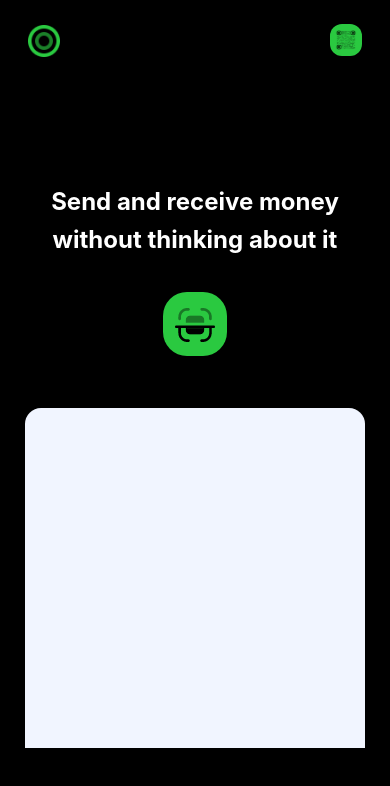
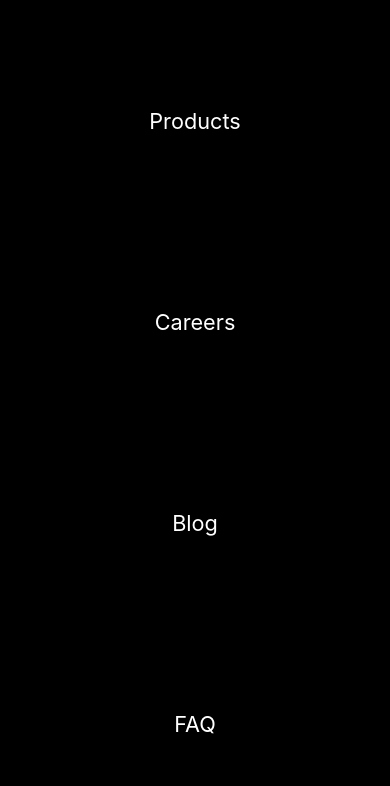
Before and after one commit to thatdeji/Mobile-app-landing-page, a Next.js app: page / in a window 390 px wide. Shown: the top 786 px of the page. Built offline with nearby package versions, Linux system fonts and the light colour scheme.

Commit message:
styling mobile menu

```diff
--- a/pages/index.js
+++ b/pages/index.js
@@ -82,6 +82,15 @@ export default function Home() {
               </li>
             ))}
           </ul>
+          <ul className={styles.menumobile}>
+            {links.map((link, index) => (
+              <li key={index} className={styles.menumobile__item}>
+                <Link href="/" className={styles.menumobile__link}>
+                  <a>{link}</a>
+                </Link>
+              </li>
+            ))}
+          </ul>
         </nav>
       </header>
       <main className={styles.main}>
--- a/styles/Home.module.css
+++ b/styles/Home.module.css
@@ -32,6 +32,9 @@
   display: flex;
   align-items: center;
   justify-content: space-between;
+}
+.menumobile {
+  display: none;
 }
 .menu a {
   font-size: 1.6rem;
@@ -217,6 +220,29 @@
 }
 @media screen and (max-width: 998px) {
   .nav {
+    position: fixed;
+    top: 0;
+    left: 0;
+    background-color: #000;
+    min-height: 100vh;
+    width: 100%;
+    z-index: 1000;
+  }
+  .menu {
     display: none;
   }
+  .menumobile {
+    display: flex;
+    align-items: center;
+    justify-content: space-around;
+    flex-direction: column;
+    min-height: 100vh;
+    padding: 20px;
+  }
+  .menumobile li {
+    overflow: hidden;
+  }
+  .menumobile a {
+    font-size: calc(3vw + 10px);
+  }
 }
```
